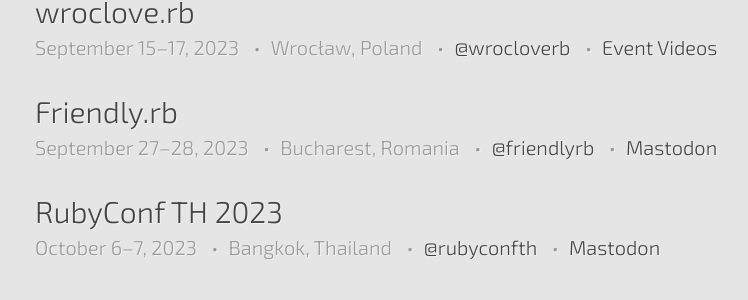
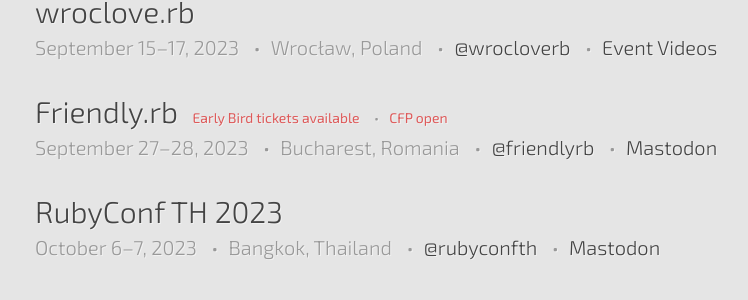
Before and after one commit to ruby-conferences/ruby-conferences.github.io, a Jekyll site: the page built from index.html, in a window 1280 px wide. Shown: the part 1269-1569 px from the top of the page, without its empty margins (205-953 px from the left). Built offline with Jekyll 4.4.1, drawn with Linux system fonts in a browser that asks for light colours.

Commit message:
Add CFP open and Early Bird mentions for Friendly.rb
I think I submitted a PR for Friendly.rb on a different repo somehow 😅
Adding these details here too.

Thank you!

```diff
--- a/_data/conferences.yml
+++ b/_data/conferences.yml
@@ -2245,6 +2245,8 @@
   url: https://friendlyrb.com/
   twitter: friendlyrb
   mastodon: https://ruby.social/@friendlyrb
+  cfp_phrase: CFP open
+  reg_phrase: Early Bird tickets available
 
 - name: RubyConf TH 2023
   location: Bangkok, Thailand
```
